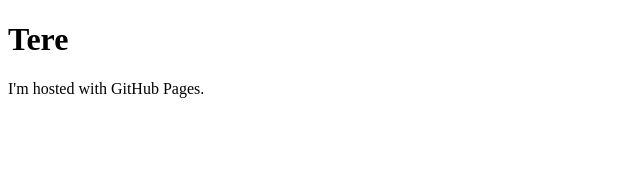
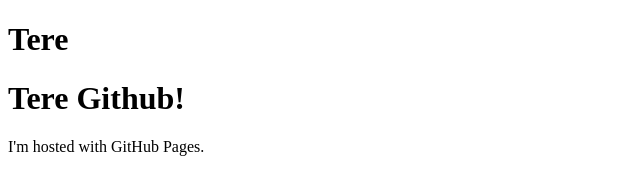
Before and after one commit to ainarh/ainarh.github.io, a plain HTML site: page index.html in a window 1280 px wide. Shown: the whole page, without its empty margins (0-640 px from the left). Drawn offline with Linux system fonts and the light colour scheme.

Commit message:
Muudatus
üks rida muudetud

```diff
--- a/index.html
+++ b/index.html
@@ -2,6 +2,7 @@
 <html>
 <body>
 <h1>Tere</h1>
+<h1>Tere Github!</h1>
 <p>I'm hosted with GitHub Pages.</p>
 </body>
 </html>
```
